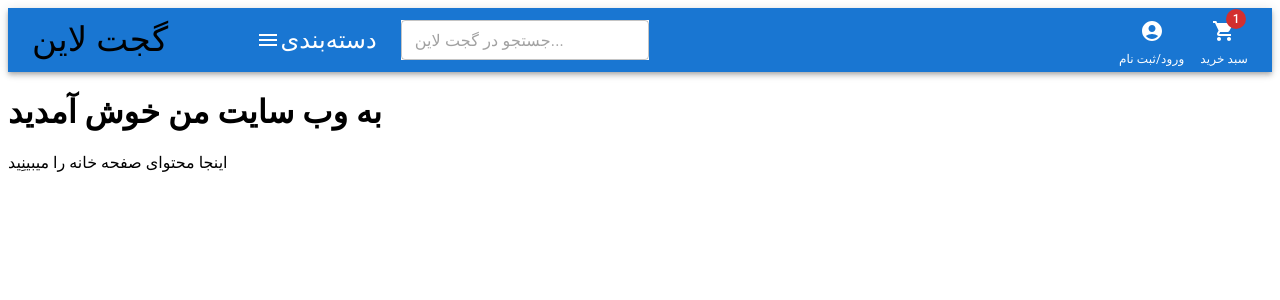
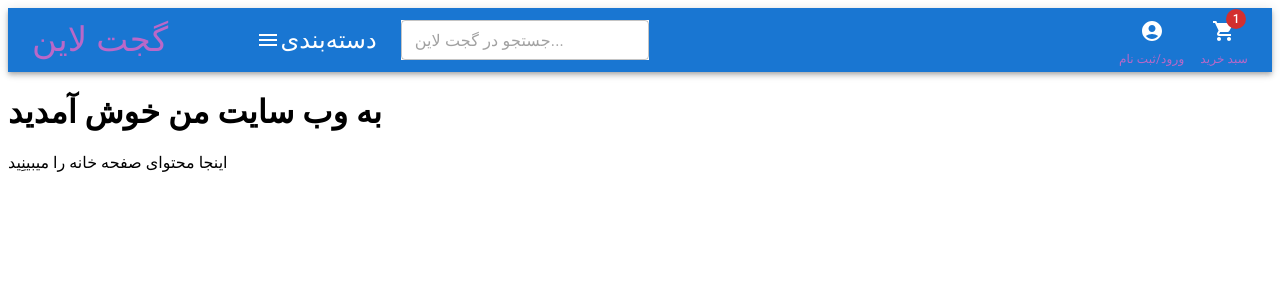
Before and after one commit to MetiPasha/gadgetline-next.js, a Next.js app: page / in a window 1280 px wide. Shown: the top 300 px of the page. Built offline with nearby package versions, Linux system fonts and the light colour scheme.

Commit message:
changing my colors

```diff
--- a/src/components/Button.tsx
+++ b/src/components/Button.tsx
@@ -1,22 +1,32 @@
 import MuiButton from "@mui/material/Button";
+import { useTheme } from "@mui/material/styles"; // برای استفاده از تم
+
 interface props {
   color: "primary" | "secondary"; // فقط primary و secondary
   variant: "text" | "outlined" | "contained";
   children: React.ReactNode;
-  sx: any;
+  sx?: any; // sx اختیاری باشد
 }
 
 const Button = ({ color, variant, children, sx }: props) => {
+  const theme = useTheme(); // گرفتن تم
+
   return (
     <MuiButton
-      color={"primary"} // استفاده از رنگ‌ها
+      color={color} // استفاده از primary یا secondary
       sx={{
+        backgroundColor:
+          color === "primary" ? theme.palette.primary.light : undefined, // رنگ آبی روشن از پالت
+        "&:hover": {
+          backgroundColor:
+            color === "primary" ? theme.palette.primary.main : undefined, // رنگ اصلی برای هاور
+        },
         width: "10rem",
         padding: "0.5rem 1rem",
         borderRadius: 0,
         fontWeight: 800,
         textAlign: "right",
-        ...sx,
+        ...sx, // استایل‌های اضافی
       }}
       variant={variant}
     >
--- a/src/components/Cart.tsx
+++ b/src/components/Cart.tsx
@@ -1,14 +1,14 @@
 import { Box, Typography } from "@mui/material";
-
 import Link from "next/link";
-import Button from "@/components/Button";
+import Button from "@/components/Button"; // استفاده از دکمه‌ای که بر اساس تم است
 import Image from "next/image";
 
 const Cart = () => {
   return (
     <Box>
-      <Typography variant="h6"> سبد خرید</Typography>
+      <Typography variant="h6">سبد خرید</Typography>
 
+      {/* نمایش آیتم‌های سبد */}
       <Box
         sx={{
           display: "flex",
@@ -31,7 +31,7 @@ const Cart = () => {
             }}
           >
             <Typography variant="body1" sx={{ marginLeft: "0.3rem" }}>
-              Headphon Z
+              Headphone Z
             </Typography>
             <Typography
               variant="body2"
@@ -55,17 +55,29 @@ const Cart = () => {
         </Box>
       </Box>
 
+      {/* جمع کل */}
       <Box sx={{ display: "flex", justifyContent: "space-between" }}>
         <Typography>جمع کل</Typography>
         <Typography>100$</Typography>
       </Box>
 
+      {/* دکمه پرداخت */}
       <Button
-        color="#d97d45"
+        color="primary" // استفاده از primary برای تم آبی روشن
         variant="contained"
-        sx={{ width: "100%", marginTop: "1rem" }}
+        sx={{
+          width: "100%",
+          marginTop: "1rem",
+          fontWeight: 700,
+          fontSize: "1rem",
+        }}
       >
-        <Link href="/checkout">پرداخت</Link>
+        <Link
+          href="/checkout"
+          style={{ color: "white", textDecoration: "none" }}
+        >
+          پرداخت
+        </Link>
       </Button>
     </Box>
   );
--- a/src/components/Theme/ThemeProvider.tsx
+++ b/src/components/Theme/ThemeProvider.tsx
@@ -6,7 +6,7 @@ import { ThemeProvider as MuiThemProvider } from "@mui/material";
 import createCache from "@emotion/cache";
 import { CacheProvider } from "@emotion/react";
 import theme from "./theme";
-import { CssBaseline } from "@mui/material"; // اضافه کردن CssBaseline
+import { CssBaseline } from "@mui/material";
 
 const cacheRtl = createCache({
   key: "muirtl",
--- a/src/components/home/Header.tsx
+++ b/src/components/home/Header.tsx
@@ -11,16 +11,19 @@ import {
   Badge,
   Box,
   Drawer,
+  useTheme, // اضافه کردن useTheme
 } from "@mui/material";
 import MenuIcon from "@mui/icons-material/Menu";
 import { AccountCircle, ShoppingCart } from "@mui/icons-material";
 import Cart from "@/components/Cart";
 
 const Header = () => {
+  const theme = useTheme(); // دسترسی به تم
   const [anchorEl, setAnchorEl] = useState<null | HTMLElement>(null);
   const [searchQuery, setSearchQuery] = useState("");
   const [cartItems, setCartItems] = useState(1);
   const [cartOpen, setCartOpen] = useState(false);
+
   const handleMenuClick = (event: React.MouseEvent<HTMLElement>) => {
     setAnchorEl(event.currentTarget);
   };
@@ -38,7 +41,12 @@ const Header = () => {
   };
 
   return (
-    <AppBar position="sticky">
+    <AppBar
+      position="sticky"
+      sx={{
+        backgroundColor: theme.palette.primary.main, // رنگ پس‌زمینه آبی پررنگ
+      }}
+    >
       <Toolbar
         sx={{
           display: "flex",
@@ -46,13 +54,22 @@ const Header = () => {
           alignItems: "center",
         }}
       >
+        {/* بخش لوگو و جستجو */}
         <Box sx={{ display: "flex", alignItems: "center" }}>
-          <Typography variant="h4" sx={{ marginRight: "5rem", color: "black" }}>
+          <Typography
+            variant="h4"
+            sx={{
+              marginRight: "5rem",
+              color: theme.palette.secondary.light, // استفاده از رنگ روشن برای متن
+            }}
+          >
             گجت لاین
           </Typography>
 
           <IconButton
-            sx={{ ":hover": { color: "orange" } }}
+            sx={{
+              ":hover": { color: theme.palette.secondary.light }, // رنگ شناور
+            }}
             color="inherit"
             onClick={handleMenuClick}
           >
@@ -77,7 +94,7 @@ const Header = () => {
             onChange={handleSearchChange}
             placeholder="جستجو در گجت لاین..."
             sx={{
-              background: "white",
+              background: theme.palette.background.default, // رنگ پس‌زمینه از تم
               marginLeft: 2,
               flexGrow: 1,
               maxWidth: "31.25rem",
@@ -85,6 +102,7 @@ const Header = () => {
           />
         </Box>
 
+        {/* بخش ورود و سبد خرید */}
         <Box sx={{ display: "flex", alignItems: "center" }}>
           <Box
             sx={{
@@ -97,7 +115,10 @@ const Header = () => {
             <IconButton color="inherit">
               <AccountCircle />
             </IconButton>
-            <Typography variant="body2" sx={{ fontSize: "0.75rem" }}>
+            <Typography
+              variant="body2"
+              sx={{ fontSize: "0.75rem", color: theme.palette.secondary.light }}
+            >
               ورود/ثبت نام
             </Typography>
           </Box>
@@ -115,13 +136,17 @@ const Header = () => {
                 <ShoppingCart />
               </Badge>
             </IconButton>
-            <Typography variant="body2" sx={{ fontSize: "0.75rem" }}>
+            <Typography
+              variant="body2"
+              sx={{ fontSize: "0.75rem", color: theme.palette.secondary.light }}
+            >
               سبد خرید
             </Typography>
           </Box>
         </Box>
       </Toolbar>
 
+      {/* کشوی سبد خرید */}
       <Drawer
         anchor="right"
         open={cartOpen}
@@ -135,10 +160,10 @@ const Header = () => {
             width: "350px",
             height: "100%",
             padding: "2rem",
-            backgroundColor: "white",
+            backgroundColor: theme.palette.background.default,
           }}
         >
-          <Cart /> {/* کامپوننت سبد خرید */}
+          <Cart />
         </Box>
       </Drawer>
     </AppBar>
```
